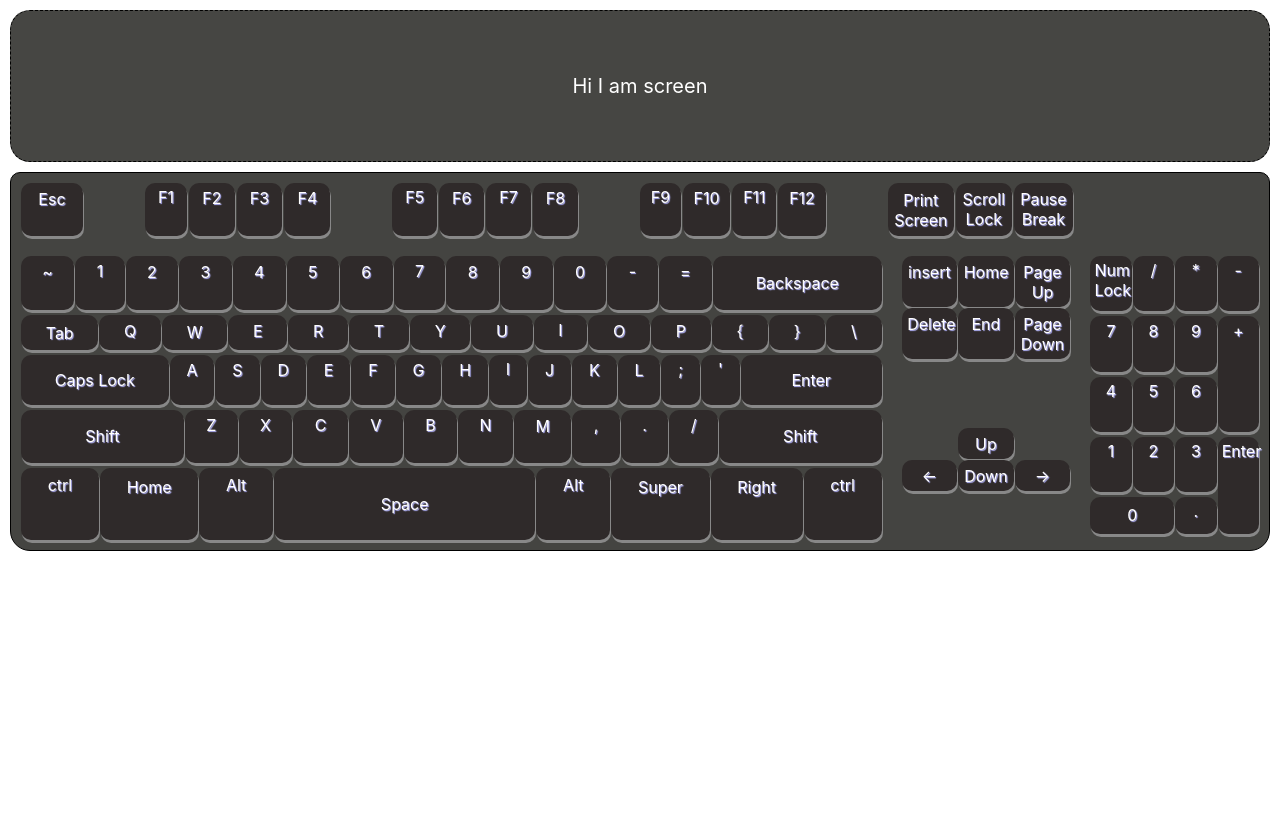
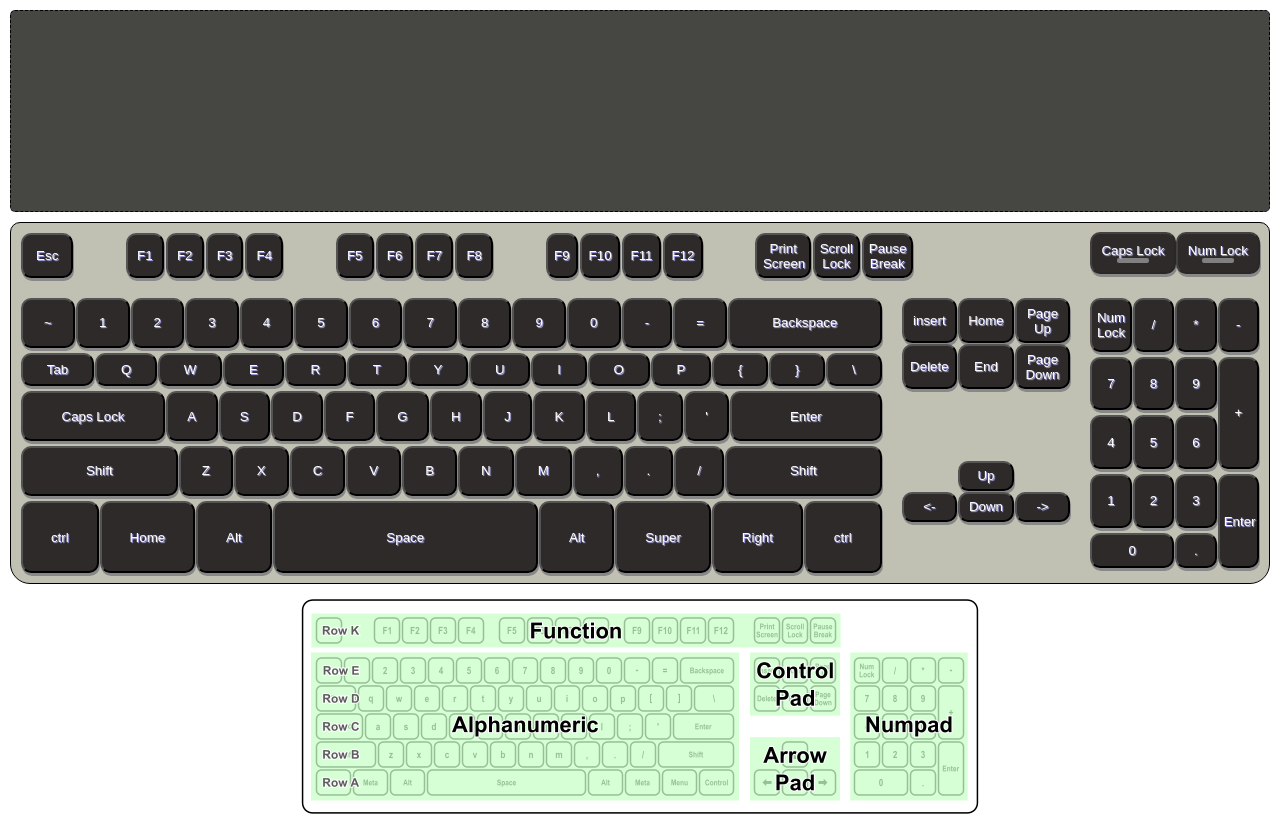
Before and after one commit to samundrak/virtual-keyboard, a React (Create React App) app: page / in a window 1280 px wide. Before the commit the page ends 800 px from the top, so only its background shows below. Built offline with nearby package versions, Linux system fonts and the light colour scheme; the HTML template or start-up script is replaced by a standard one.

Commit message:
Add key indicator if cap/num is on/off Organise keys more precisely print text to screen

```diff
--- a/src/App.js
+++ b/src/App.js
@@ -1,4 +1,5 @@
 import React from 'react';
+import img from './keyboard-sections.png';
 import './App.css';
 import styled from 'styled-components';
 import Screen from './components/Screen';
@@ -6,7 +7,7 @@ import Keyboard from './components/Keyboard';
 
 const StyledApp = styled.div`
   display: grid;
-  grid-template-areas: 'screen copybutton' 'keyboard keyboard';
+  grid-template-areas: 'screen screen' 'keyboard keyboard' 'layout layout';
   grid-template-columns: 100%;
   margin: auto;
   padding: 10px;
@@ -16,16 +17,88 @@ const GridItem = styled.div`
   grid-area: ${(props) => props.area};
 `;
 class App extends React.Component {
+  state = {
+    text: '',
+    isCapsLock: false,
+    isNumLock: false,
+    isShift: false,
+  }
 
+  toggler(key) {
+    this.setState({
+      [key]: !this.state[key]
+    })
+  }
+  printText(key) {
+
+    let text = ''
+    if (key.printable === undefined) {
+      try {
+        text = this.state.text + (this.state.isCapsLock ? key.label.toUpperCase() : key.label.toLowerCase());
+
+      } catch (err) {
+        text = this.state.text + (key.label + '')
+      }
+    }
+    if (key.printable === false) {
+      switch ((key.label || '').toLowerCase()) {
+        case 'enter':
+          text = this.state.text + '\\r'
+          break;
+        case 'tab':
+          text = this.state.text + '  '
+          break;
+        case 'space':
+          text = this.state.text + ' '
+          break;
+        case 'backspace':
+          text = this.state.text.substring(0, this.state.text.length - 1);
+          break;
+        default: break;
+      }
+    }
+    this.setState({
+      text
+    })
+
+  }
+  handleKeyPress = group => (key) => {
+    return () => {
+      switch (key.code) {
+        case 20:
+          this.toggler('isCapsLock')
+          return
+        case 16:
+          this.toggler('isShift')
+          return;
+        case 144:
+          this.toggler('isNumLock')
+          return;
+        default: break;
+
+      }
+      if (group === 'alphanumeric' || group === 'numpad') {
+        if (group === 'numpad' && !this.state.isNumLock) {
+          return;
+        }
+        this.printText(key);
+      }
+    }
+  }
   render() {
-    return     <StyledApp className="App">
-    <GridItem area="screen">
-      <Screen />
-    </GridItem>
-    <GridItem area="keyboard">
-      <Keyboard />
-    </GridItem>
-  </StyledApp>
+    return <StyledApp className="App">
+      <GridItem area="screen">
+        <Screen text={this.state.text} />
+      </GridItem>
+      <GridItem area="keyboard">
+        <Keyboard
+          state={this.state}
+          handleKeyPress={this.handleKeyPress} />
+      </GridItem>
+      <GridItem area="layout">
+        <img src={img} alt="layout" />
+      </GridItem>
+    </StyledApp>
   }
 }
 
--- a/src/components/Alphanumeric/index.js
+++ b/src/components/Alphanumeric/index.js
@@ -16,17 +16,17 @@ const GridRow = styled.div`
   grid-template-columns: repeat(1f);
   grid-template-rows: repeat(1f);
 `;
-const Alphanumeric = ({ keys }) => {
+const Alphanumeric = ({ state, keys, handleKeyPress }) => {
   return (
     <Wrapper>
       {Object.keys(keys).map((key) => (
         <GridRow key={key}>
           {keys[key].map((item, index) =>
             Array.isArray(item) ? (
-              <Multikey key={index} keys={item} />
+              <Multikey state={state} handleKeyPress={handleKeyPress} key={index} keys={item} />
             ) : (
-              <Key {...item} id={item.id || item.label} key={index} />
-            )
+                <Key state={state} handleKeyPress={handleKeyPress} {...item} id={item.id || item.label} key={index} />
+              )
           )}
         </GridRow>
       ))}
--- a/src/components/ControlPad/index.js
+++ b/src/components/ControlPad/index.js
@@ -15,17 +15,17 @@ const GridRow = styled.div`
   grid-auto-flow: column;
   grid-template-columns: repeat(3, 1fr);
 `;
-const ControlPad = ({ keys }) => {
+const ControlPad = ({ keys, handleKeyPress }) => {
   return (
     <Wrapper>
       {Object.keys(keys).map(key => (
         <GridRow key={key}>
           {keys[key].map((item, index) =>
             Array.isArray(item) ? (
-              <Multikey key={index} keys={item} />
+              <Multikey handleKeyPress={handleKeyPress} key={index} keys={item} />
             ) : (
-              <Key id={item.id || item.label} label={item.label} key={index} />
-            ),
+                <Key handleKeyPress={handleKeyPress} id={item.id || item.label} label={item.label} key={index} />
+              ),
           )}
         </GridRow>
       ))}
--- a/src/components/Function/index.js
+++ b/src/components/Function/index.js
@@ -20,13 +20,13 @@ const GridItem = styled.div`
   grid-auto-flow: column;
   grid-row-gap: 2px;
 `;
-const Function = ({ keys }) => {
+const Function = ({ keys, handleKeyPress }) => {
   return (
     <KeyRow>
       {Object.keys(keys).map(key => (
         <GridItem area={key} key={key}>
           {keys[key].map(item => (
-            <Key label={item.label} key={item.id} id={item.id} />
+            <Key handleKeyPress={handleKeyPress} label={item.label} key={item.id} id={item.id} />
           ))}
         </GridItem>
       ))}
--- a/src/components/Key/index.js
+++ b/src/components/Key/index.js
@@ -1,7 +1,7 @@
 import React from 'react';
 import styled from 'styled-components';
 
-const Button = styled.div`
+const Button = styled.button`
   padding: 10%;
   background: #2f2a2a;
   color: white;
@@ -17,6 +17,12 @@ const Button = styled.div`
   }
 `;
 const Mask = styled.div`
+width: 50%;
+height: 5px;
+background: ${props => props.glow ? 'green' : 'grey'};
+border-radius: 2px;
+margin-left: 25%;
+box-shadow:  ${props => props.glow ? '2px 2px 18px 3px green' : ''};
 `;
 const Char = styled.div`
 `;
@@ -35,10 +41,17 @@ const makeCustomStyles = (props) => {
   }
   return style;
 };
-const Key = ({ id, label, ...rest }) => {
-  return <Button role="button" style={makeCustomStyles(rest)}>
-  <Mask />
-  <Char>{label}</Char>
+const Key = ({
+  indicator, disabled,
+  glow,
+  state, handleKeyPress, id, label, ...rest }) => {
+  return <Button
+    disabled={disabled}
+    onClick={handleKeyPress && handleKeyPress({ id, label, ...rest })} role="button" style={makeCustomStyles(rest)}>
+    <Char>{label}</Char>
+    {indicator &&
+      <Mask glow={glow} />
+    }
   </Button>;
 };
 export default Key;
--- /dev/null
+++ b/src/components/KeyIndicator/index.js
@@ -0,0 +1,19 @@
+import React from 'react'
+import styled from 'styled-components';
+import Key from '../Key';
+
+const Wrapper = styled.div`
+display:grid;
+grid-auto-flow:column;
+padding: 5%;
+`;
+
+const KeyIndicator = ({ state }) => {
+    return <Wrapper>
+        <Key disabled={true} label={'Caps Lock'} indicator={true} glow={state.isCapsLock} />
+        <Key disabled={true} label={'Num Lock'} indicator={true} glow={state.isNumLock} />
+    </Wrapper>
+
+}
+
+export default KeyIndicator;
--- a/src/components/Keyboard/index.js
+++ b/src/components/Keyboard/index.js
@@ -6,9 +6,10 @@ import Alphanumeric from '../Alphanumeric';
 import ControlPad from '../ControlPad';
 import NumPad from '../Numpad';
 import keys from '../../keys.json';
+import KeyIndicator from '../KeyIndicator';
 
 const Grid = styled.div`
-  background: #444441;
+  background: #c1c1b3;
   display: grid;
   border: 1px solid;
   border-radius: 10px;
@@ -16,31 +17,35 @@ const Grid = styled.div`
   border-bottom-right-radius: 20px;
   grid-template-columns: 70% 15% 15%;
   grid-template-areas:
-    'function function function'
-    'alphanumeric controlpad numpad'
-    'alphanumeric arrowpad numpad';
+    'function function light light'
+    'alphanumeric controlpad numpad numpad'
+    'alphanumeric arrowpad numpad numpad';
 `;
 const GridItem = styled.div`
   grid-area: ${props => props.area};
 `;
 
-const Keyboard = () => {
+
+const Keyboard = ({ state, handleKeyPress }) => {
   return (
     <Grid>
+      <GridItem area="light">
+        <KeyIndicator state={state} />
+      </GridItem>
       <GridItem area="function">
-        <Function keys={keys.fn} />
+        <Function state={state} keys={keys.fn} handleKeyPress={handleKeyPress('function')} />
       </GridItem>
       <GridItem area="controlpad">
-        <ControlPad keys={keys.controlPad} />
+        <ControlPad state={state} keys={keys.controlPad} handleKeyPress={handleKeyPress('controlpad')} />
       </GridItem>
       <GridItem area="numpad">
-        <NumPad keys={keys.numPad} />
+        <NumPad state={state} keys={keys.numPad} handleKeyPress={handleKeyPress('numpad')} />
       </GridItem>
       <GridItem area="arrowpad">
-        <ArrowPad keys={keys.arrowPad} />
+        <ArrowPad state={state} keys={keys.arrowPad} handleKeyPress={handleKeyPress('arrowpad')} />
       </GridItem>
       <GridItem area="alphanumeric">
-        <Alphanumeric keys={keys.alphanumeric} />
+        <Alphanumeric state={state} keys={keys.alphanumeric} handleKeyPress={handleKeyPress('alphanumeric')} />
       </GridItem>
     </Grid>
   );
--- a/src/components/MultiKey/index.js
+++ b/src/components/MultiKey/index.js
@@ -1,12 +1,10 @@
 import React from 'react';
 import Key from '../Key';
 
-const Multikey = ({ keys, isSuper = false }) => {
-  const key = isSuper ? keys[1] : keys[0];
+const Multikey = ({ keys, handleKeyPress, state }) => {
+  const key = state.isShift ? keys[1] : keys[0];
   return (
-    <React.Fragment>
-      <Key {...key} id={key.id || key.label} />
-    </React.Fragment>
+    <Key handleKeyPress={handleKeyPress} state={state} {...key} id={key.id || key.label} />
   );
 };
 export default Multikey;
--- a/src/components/Screen/index.js
+++ b/src/components/Screen/index.js
@@ -2,15 +2,16 @@ import React from 'react';
 import styled from 'styled-components';
 
 const StyledScreen = styled.div`
-background: #464643;
-color:white;
+  background: #464643;
+  max-height: 200px;
+  min-height:200px;
+  color:white;
   border: 1px dashed black;
-  padding: 5%;
-  border-radius: 20px;
+  border-radius: 5px;
   font-size: 20px;
 `;
-const Screen = () => {
-  return <StyledScreen>Hi I am screen</StyledScreen>;
+const Screen = ({ text }) => {
+  return <StyledScreen>{text}</StyledScreen>;
 };
 
 export default Screen;
--- a/src/keys.json
+++ b/src/keys.json
@@ -3,208 +3,222 @@
     "seg1": [
       {
         "id": "esc",
-        "label": "Esc",
-        "group": "seg1"
+        "code": 27,
+        "label": "Esc"
       }
     ],
     "seg2": [
       {
-        "group": "seg2",
         "id": "f1",
-        "label": "F1"
+        "label": "F1",
+        "code": 112
       },
       {
-        "group": "seg2",
         "id": "f2",
-        "label": "F2"
+        "label": "F2",
+        "code": 113
       },
       {
-        "group": "seg2",
         "id": "f3",
-        "label": "F3"
+        "label": "F3",
+        "code": 114
       },
       {
-        "group": "seg2",
         "id": "f4",
-        "label": "F4"
+        "label": "F4",
+        "code": 115
       }
     ],
     "seg3": [
       {
-        "group": "seg3",
         "id": "f5",
-        "label": "F5"
+        "label": "F5",
+        "code": 116
       },
       {
-        "group": "seg3",
         "id": "f6",
-        "label": "F6"
+        "label": "F6",
+        "code": 117
       },
       {
-        "group": "seg3",
         "id": "f7",
-        "label": "F7"
+        "label": "F7",
+        "code": 118
       },
       {
-        "group": "seg3",
         "id": "f8",
-        "label": "F8"
+        "label": "F8",
+        "code": 119
       }
     ],
     "seg4": [
       {
-        "group": "seg4",
+        "code": 120,
         "id": "f9",
         "label": "F9"
       },
       {
-        "group": "seg4",
+        "code": 121,
         "id": "f10",
         "label": "F10"
       },
       {
-        "group": "seg4",
+        "code": 122,
         "id": "f11",
         "label": "F11"
       },
       {
-        "group": "seg4",
+        "code": 123,
         "id": "f12",
         "label": "F12"
       }
     ],
     "seg5": [
       {
-        "group": "seg5",
+        "code": 44,
         "id": "prntscr",
         "label": "Print Screen"
       },
       {
-        "group": "seg5",
         "id": "scrollLock",
+        "code": 145,
         "label": "Scroll Lock"
       },
       {
         "id": "pauseBreak",
+        "code": 19,
         "label": "Pause Break"
       }
     ]
   },
   "alphanumeric": {
     "seg1": [
-      [{ "id": "tilde", "label": "~" }, { "id": "aposhptrophe", "label": "`" }],
-      [{ "label": 1 }, { "label": "!" }],
-      [{ "label": 2 }, { "label": "@" }],
-      [{ "label": 3 }, { "label": "#" }],
-      [{ "label": 4 }, { "label": "$" }],
-      [{ "label": 5 }, { "label": "%" }],
-      [{ "label": 6 }, { "label": "^" }],
-      [{ "label": 7 }, { "label": "&" }],
-      [{ "label": 8 }, { "label": "*" }],
-      [{ "label": 9 }, { "label": "(" }],
-      [{ "label": 0 }, { "label": ")" }],
-      [{ "label": "-" }, { "label": "_" }],
-      [{ "label": "=" }, { "label": "+" }],
+      [
+        {
+          "id": "tilde",
+
+          "code": 192,
+          "label": "~"
+        },
+        { "id": "aposhptrophe", "label": "`", "code": 223 }
+      ],
+      [{ "label": 1, "code": 49 }, { "label": "!", "code": 161 }],
+      [{ "label": 2, "code": 50 }, { "label": "@", "code": null }],
+      [{ "label": 3, "code": 51 }, { "label": "#", "code": null }],
+      [{ "label": 4, "code": 52 }, { "label": "$", "code": 164 }],
+      [{ "label": 5, "code": 53 }, { "label": "%", "code": null }],
+      [{ "label": 6, "code": 54 }, { "label": "^", "code": null }],
+      [{ "label": 7, "code": 55 }, { "label": "&", "code": null }],
+      [{ "label": 8, "code": 56 }, { "label": "*", "code": null }],
+      [{ "label": 9, "code": 57 }, { "label": "(", "code": null }],
+      [{ "label": 0, "code": 47 }, { "label": ")", "code": null }],
+      [{ "label": "-", "code": null }, { "label": "_", "code": null }],
+      [{ "label": "=", "code": null }, { "label": "+", "code": null }],
       {
         "label": "Backspace",
-        "colSpan": 2
+        "colSpan": 2,
+        "code": null,
+        "printable": false
       }
     ],
     "seg2": [
-      { "label": "Tab", "colSpan": 1 },
-      { "label": "Q" },
-      { "label": "W" },
-      { "label": "E" },
-      { "label": "R" },
+      { "label": "Tab", "colSpan": 1, "code": null, "printable": false },
+      { "label": "Q", "code": 81 },
+      { "label": "W", "code": 87 },
+      { "label": "E", "code": 69 },
+      { "label": "R", "code": 82 },
       {
-        "label": "T"
+        "label": "T",
+        "code": 84
       },
-      { "label": "Y" },
-      { "label": "U" },
-      { "label": "I" },
-      { "label": "O" },
-      { "label": "P" },
-      { "label": "{" },
-      { "label": "}" },
-      [{ "label": "\\" }, { "label": "|" }]
+      { "label": "Y", "code": 89 },
+      { "label": "U", "code": 85 },
+      { "label": "I", "code": 73 },
+      { "label": "O", "code": 79 },
+      { "label": "P", "code": 80 },
+      { "label": "{", "code": 279 },
+      { "label": "}", "code": 221 },
+      [{ "label": "\\", "code": 220 }, { "label": "|", "code": null }]
     ],
     "seg3": [
-      { "label": "Caps Lock", "colSpan": 2 },
-      { "label": "A" },
-      { "label": "S" },
-      { "label": "D" },
-      { "label": "E" },
-      { "label": "F" },
-      { "label": "G" },
-      { "label": "H" },
-      { "label": "I" },
-      { "label": "J" },
-      { "label": "K" },
-      { "label": "L" },
-      [{ "label": ";" }, { "label": ":" }],
-      [{ "label": "'" }, { "label": "\"" }],
-      { "label": "Enter", "colSpan": 3 }
+      { "label": "Caps Lock", "colSpan": 2, "code": 20, "printable": false },
+      { "label": "A", "code": 65 },
+      { "label": "S", "code": 83 },
+      { "label": "D", "code": 68 },
+      { "label": "F", "code": 70 },
+      { "label": "G", "code": 71 },
+      { "label": "H", "code": 72 },
+      { "label": "J", "code": 74 },
+      { "label": "K", "code": 75 },
+      { "label": "L", "code": 76 },
+      [{ "label": ";", "code": 186 }, { "label": ":", "code": null }],
+      [{ "label": "'", "code": 222 }, { "label": "\"", "code": null }],
+      { "label": "Enter", "colSpan": 3, "code": 13, "printable": false }
     ],
     "seg4": [
-      { "label": "Shift", "colSpan": 3 },
-      { "label": "Z" },
-      { "label": "X" },
-      { "label": "C" },
-      { "label": "V" },
-      { "label": "B" },
-      { "label": "N" },
-      { "label": "M" },
-      [{ "label": "," }, { "label": "<" }],
-      [{ "label": "." }, { "label": ">" }],
-      [{ "label": "/" }, { "label": "?" }],
-      { "label": "Shift", "colSpan": 3 }
+      { "label": "Shift", "colSpan": 3, "code": 16, "printable": false },
+      { "label": "Z", "code": 90 },
+      { "label": "X", "code": 88 },
+      { "label": "C", "code": 67 },
+      { "label": "V", "code": 86 },
+      { "label": "B", "code": 66 },
+      { "label": "N", "code": 78 },
+      { "label": "M", "code": 77 },
+      [{ "label": ",", "code": 188 }, { "label": "<", "code": null }],
+      [{ "label": ".", "code": 190 }, { "label": ">", "code": null }],
+      [{ "label": "/", "code": 191 }, { "label": "?", "code": null }],
+      { "label": "Shift", "colSpan": 3, "code": 16, "printable": false }
     ],
     "seg5": [
-      { "label": "ctrl" },
-      { "label": "Home" },
-      { "label": "Alt" },
-      { "label": "Space", "colSpan": 4 },
-      { "label": "Alt" },
-      { "label": "Super" },
-      { "label": "Right" },
-      { "label": "ctrl " }
+      { "label": "ctrl", "code": 17 },
+      { "label": "Home", "code": 91 },
+      { "label": "Alt", "code": 18 },
+      { "label": "Space", "colSpan": 4, "code": 32, "printable": false },
+      { "label": "Alt", "code": 18 },
+      { "label": "Super", "code": 92 },
+      { "label": "Right", "code": 93 },
+      { "label": "ctrl ", "code": 17 }
     ]
   },
   "controlPad": {
     "seg1": [
-      { "label": "insert" },
-      { "label": "Home" },
-      { "label": "Page Up" }
+      { "label": "insert", "code": 45 },
+      { "label": "Home", "code": 36 },
+      { "label": "Page Up", "code": 33 }
     ],
     "seg2": [
-      { "label": "Delete" },
-      { "label": "End" },
-      { "label": "Page Down" }
+      { "label": "Delete", "code": 46 },
+      { "label": "End", "code": 35 },
+      { "label": "Page Down", "code": 34 }
     ]
   },
   "arrowPad": {
-    "seg1": [{ "label": "Up", "columnStart": 2 }],
-    "seg2": [{ "label": "<-" }, { "label": "Down" }, { "label": "->" }]
+    "seg1": [{ "label": "Up", "columnStart": 2, "code": 38 }],
+    "seg2": [
+      { "label": "<-", "code": 37 },
+      { "label": "Down", "code": 40 },
+      { "label": "->", "code": 30 }
+    ]
   },
   "numPad": {
     "seg1": [
-      { "label": "Num Lock" },
-      { "label": "/" },
-      { "label": "*" },
-      { "label": "-" },
-      { "label": 7 },
-      { "label": 8 },
-      { "label": 9 },
-      { "label": "+", "rowSpan": 2 },
-      { "label": 4 },
-      { "label": 5 },
-      { "label": 6 },
-      { "label": 1 },
-      { "label": 2 },
-      { "label": 3 },
-      { "label": "Enter", "rowSpan": 2 },
-      { "label": 0, "colSpan": 2 },
-      { "label": "." }
+      { "label": "Num Lock", "code": 144, "printable": false },
+      { "label": "/", "code": 111 },
+      { "label": "*", "code": 106 },
+      { "label": "-", "code": 109 },
+      { "label": 7, "code": 103 },
+      { "label": 8, "code": 104 },
+      { "label": 9, "code": 105 },
+      { "label": "+", "rowSpan": 2, "code": 107 },
+      { "label": 4, "code": 100 },
+      { "label": 5, "code": 101 },
+      { "label": 6, "code": 102 },
+      { "label": 1, "code": 97 },
+      { "label": 2, "code": 98 },
+      { "label": 3, "code": 99 },
+      { "label": "Enter", "rowSpan": 2, "code": 13, "printable": false },
+      { "label": 0, "colSpan": 2, "code": 96 },
+      { "label": ".", "code": 110 }
     ]
   }
 }
```
Also changed, not shown: src/components/ArrowPad/index.js (+4 -4 lines), src/components/Numpad/index.js (+4 -4 lines), src/keyboard-sections.png (added).
